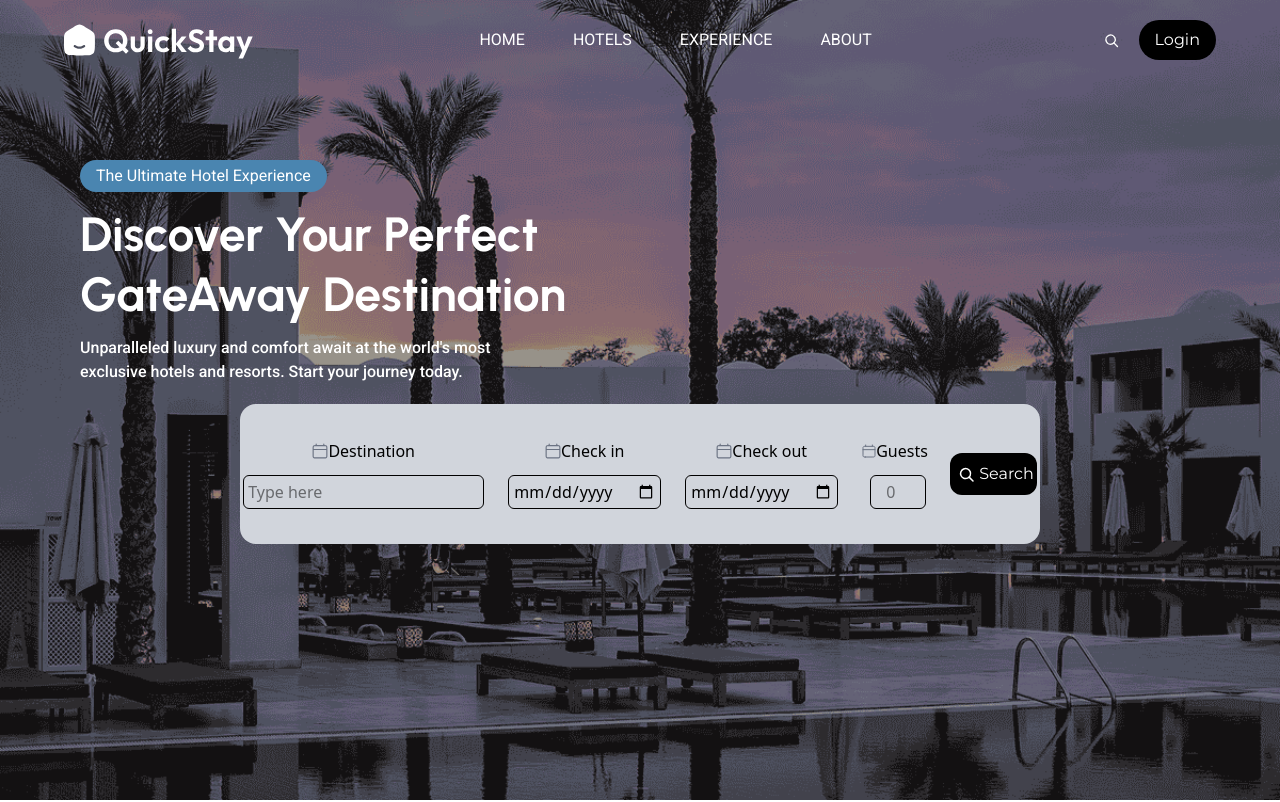
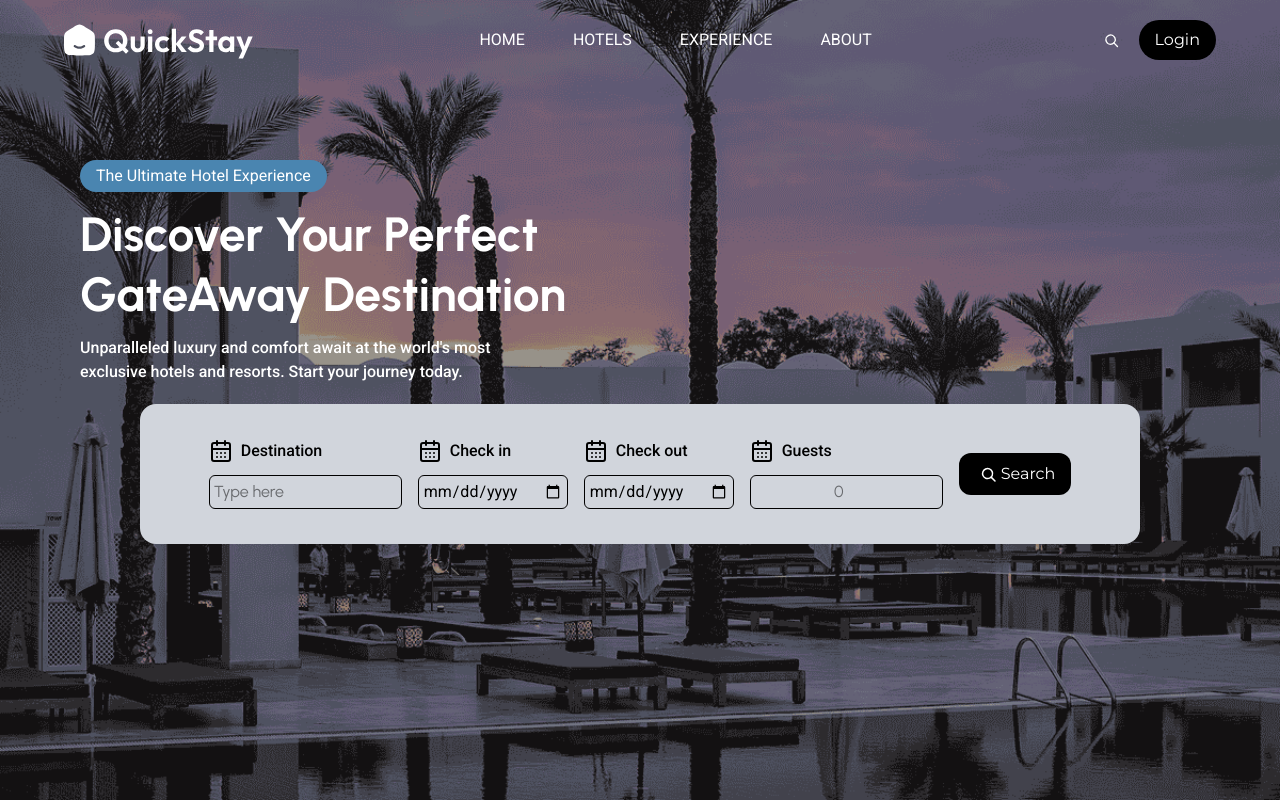
Before and after one commit to mudassir-codes-sys/Hotel-Management, a React (Vite) app: page / in a window 1280 px wide. Shown: the top 802 px of the page. Built offline with nearby package versions, Linux system fonts and the light colour scheme.

Commit message:
Form Fixed

```diff
--- a/package.json
+++ b/package.json
@@ -13,8 +13,10 @@
     "@tailwindcss/vite": "^4.1.17",
     "aos": "^2.3.4",
     "framer-motion": "^12.23.25",
+    "lucide-react": "^0.561.0",
     "react": "^19.2.0",
     "react-dom": "^19.2.0",
+    "react-icons": "^5.5.0",
     "react-router-dom": "^7.10.1",
     "tailwindcss": "^4.1.17"
   },
--- a/src/App.css
+++ b/src/App.css
@@ -4,11 +4,11 @@ button {
 
 h1,
 h2,
-h4 {
+h4 , :placeholder-shown {
   font-family: Urbanist;
 }
 p,
 li,
-a {
+a , label , input {
   font-family: Roboto;
 }
--- a/src/Home/Hero.jsx
+++ b/src/Home/Hero.jsx
@@ -1,18 +1,20 @@
 import hero from "../assets/heroImage.png";
 import Navbar from "./Navbar";
-import calender from "../assets/calenderIcon.svg";
+import { CalendarDays } from "lucide-react";
 import search from "../assets/searchIcon.svg";
 
 function Info({ type, placeholder, label, className = "" }) {
   return (
     <>
-      <div className="flex flex-col  items-center gap-3">
-        <div className="flex ">
-          <img src={calender} alt="" className="w-4 " />
-          <label htmlFor={label}>{label}</label>
+      <div className="flex flex-col w-full md:w-auto  gap-3">
+        <div className="flex items-center gap-2  ">
+          <CalendarDays />
+          <label className="font-medium" htmlFor={label}>
+            {label}
+          </label>
         </div>
         <input
-          className={`outline-none border-1 md:px-1  text-black md:w-auto px-2 py-1 rounded-md border-black  ${className}`}
+          className={`outline-none border-1 md:px-1 w-60   text-black md:w-auto px-2 py-1 rounded-md border-black  ${className}`}
           placeholder={placeholder}
           type={type}
         />
@@ -44,33 +46,35 @@ function Hero() {
         </h1>
       </div>
       <div className="  mt-3 md:ml-20 ml-8   max-w-70 md:max-w-120">
-        <p className="text-white  font-medium ">
+        <p className="text-white   font-medium ">
           Unparalleled luxury and comfort await at the world's most exclusive
           hotels and resorts. Start your journey today.
         </p>
       </div>
 
       {/* form */}
-      <form className="md:max-w-200 max-w-70 mx-auto max-h-110 mt-5  flex  flex-col md:flex-row  justify-center  items-center gap-2 md:gap-6 md:px-5  py-2   rounded-2xl  bg-gray-300 md:h-35">
+      <form className="md:max-w-250  max-w-80 mx-auto max-h-110 mt-5  flex justify-center  items-center flex-col md:flex-row   gap-2 md:gap-6 md:px-5 md:py-0 py-8   rounded-2xl  bg-gray-300 md:h-35">
+        <div className="flex md:flex-row flex-col  justify-center items-center gap-4 ">
           <Info
             type="text"
             placeholder="Type here"
             label="Destination"
-          className="w-40"
+            className=""
           />
           <Info type="date" placeholder="mm/dd/yy" label="Check in" />
           <Info type="date" placeholder="mm/dd/yy" label="Check out" />
           <Info
             type="number"
             placeholder="0"
-          className="md:max-w-14 max-w-42 text-center ml-2"
+            className="  text-center "
             label="Guests"
           />
 
-        <button className="bg-black  cursor-pointer text-white md:mt-0 mt-2 px-4 flex  py-2 justify-center items-center rounded-xl">
+          <button className="bg-black cursor-pointer text-white md:mt-0 mt-3 md:px-4 px-8 flex  md:py-2 py-3 justify-center items-center rounded-xl">
             <img src={search} alt="search logo" className="" />
             Search
           </button>
+        </div>
       </form>
     </div>
   );
```
Also changed, not shown: src/Home/FeaturedDestination/FeaturedDestination.jsx (+14 -13 lines), 1 other file (tests, documents, lock files or other folders). Lines whose indentation alone changed are shown as unchanged.
